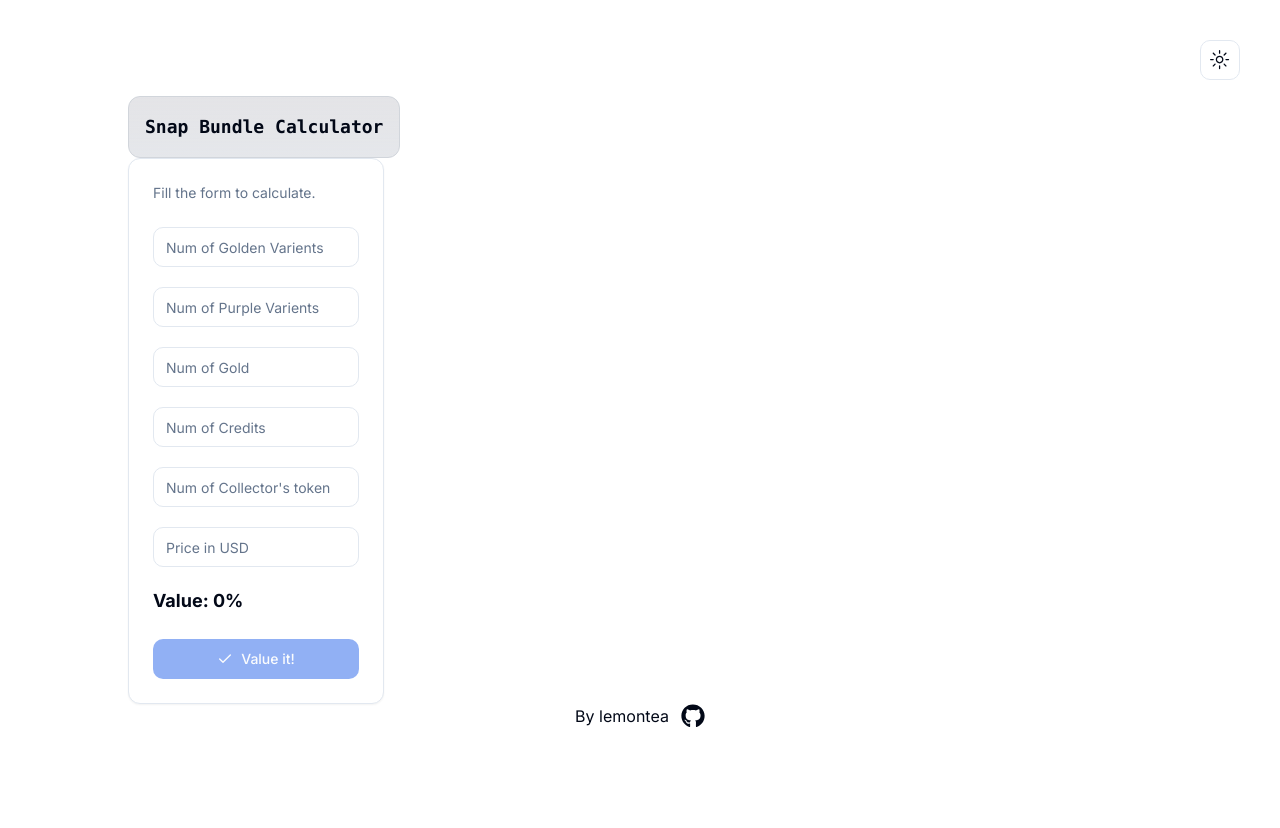
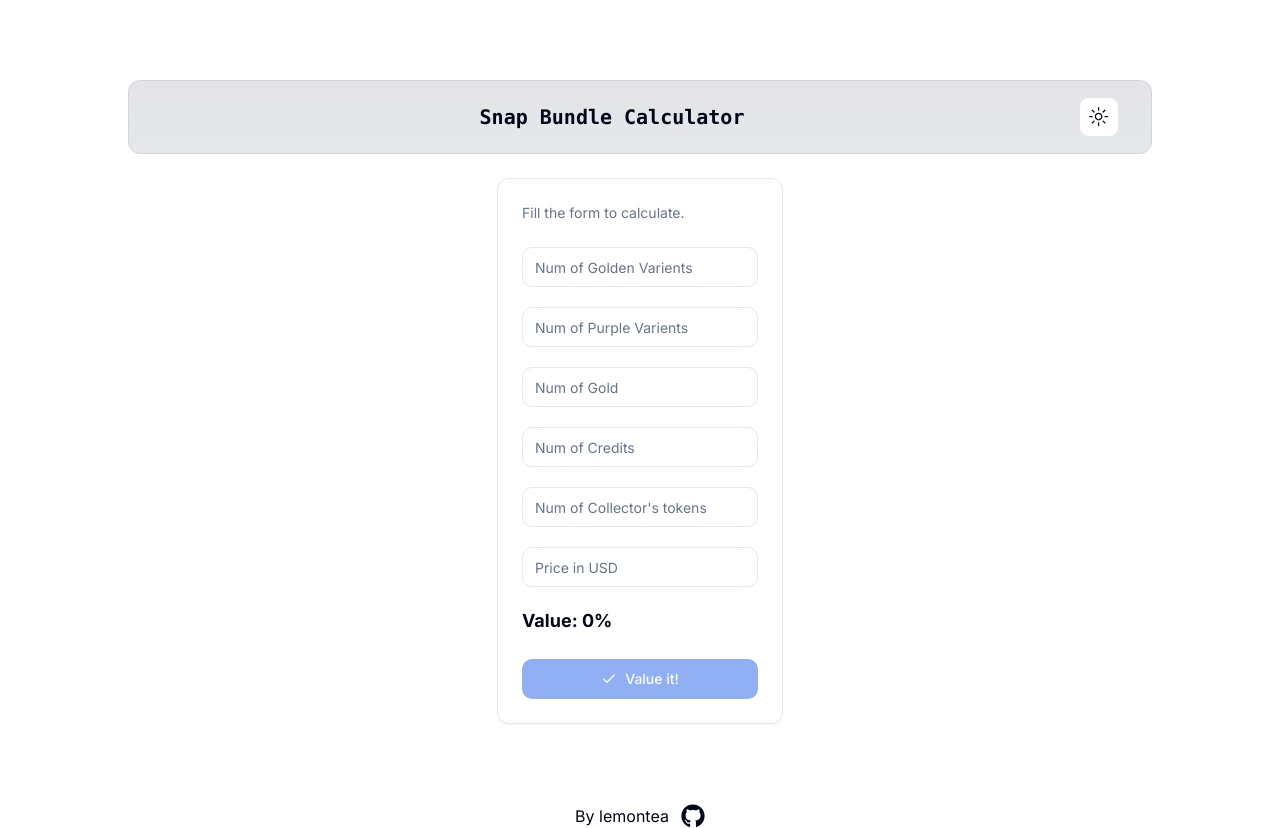
Before and after one commit to lemonteaau/snapsnap.pro, a Next.js app: page / in a window 1280 px wide. Built offline with nearby package versions, Linux system fonts and the light colour scheme.

Commit message:
refactor: Refactor page layout

```diff
--- a/src/app/page.tsx
+++ b/src/app/page.tsx
@@ -5,22 +5,34 @@
 
 export default function Home() {
   return (
-    <>
-      <div className="fixed right-6 top-6 z-50 lg:right-10 lg:top-10">
+    <div className="h-screen">
+      <main className="flex flex-col items-center gap-6 p-20">
+        <Header />
+        <Calculator />
+      </main>
+      <Footer />
+    </div>
+  );
+}
+
+function Header() {
+  return (
+    <header className="z-10 w-full max-w-5xl font-mono text-sm">
+      <div className="fixed left-0 top-0 flex w-full items-center border-b border-gray-300 bg-gradient-to-b from-zinc-200 pb-6 pt-8 backdrop-blur-2xl dark:border-neutral-800 dark:bg-zinc-800/30 dark:from-inherit lg:static lg:w-auto lg:rounded-xl lg:border lg:bg-gray-200 lg:p-4 lg:dark:bg-zinc-800/30">
+        <p className="flex-grow text-center text-xl font-bold">
+          Snap Bundle Calculator
+        </p>
+        <div className="ml-auto mr-4">
           <ModeToggle />
         </div>
-      <main className="flex min-h-screen flex-col items-center justify-between p-24">
-        <div className="z-10 w-full max-w-5xl items-center justify-between font-mono text-sm lg:flex">
-          <p className="fixed left-0 top-0 flex w-full justify-center border-b border-gray-300 bg-gradient-to-b from-zinc-200 pb-6 pt-8 backdrop-blur-2xl dark:border-neutral-800 dark:bg-zinc-800/30 dark:from-inherit lg:static lg:w-auto  lg:rounded-xl lg:border lg:bg-gray-200 lg:p-4 lg:dark:bg-zinc-800/30 font-bold text-lg">
-            Snap Bundle Calculator
-          </p>
       </div>
+    </header>
+  );
+}
 
-        <div className="mb-24 grid text-center lg:mb-0 lg:w-full lg:max-w-5xl lg:grid-cols-4 lg:text-left">
-          <Calculator />
-        </div>
-
-        <div className="fixed bottom-4 left-0 flex h-48 w-full items-end justify-center bg-gradient-to-t from-white via-white dark:from-black dark:via-black lg:static lg:size-auto lg:bg-none gap-3">
+function Footer() {
+  return (
+    <footer className="fixed bottom-4 left-0 flex h-10 w-full items-end justify-center gap-3 bg-gradient-to-t from-white via-white dark:from-black dark:via-black lg:static lg:size-auto lg:bg-none">
       <p>
         By {"  "}
         <Link href="https://github.com/lemonteaau">lemontea</Link>
@@ -28,8 +40,6 @@
       <Link href="https://github.com/lemonteaau">
         <FaGithub size={24} />
       </Link>
-        </div>
-      </main>
-    </>
+    </footer>
   );
 }
```
Lines whose indentation alone changed are shown as unchanged.
